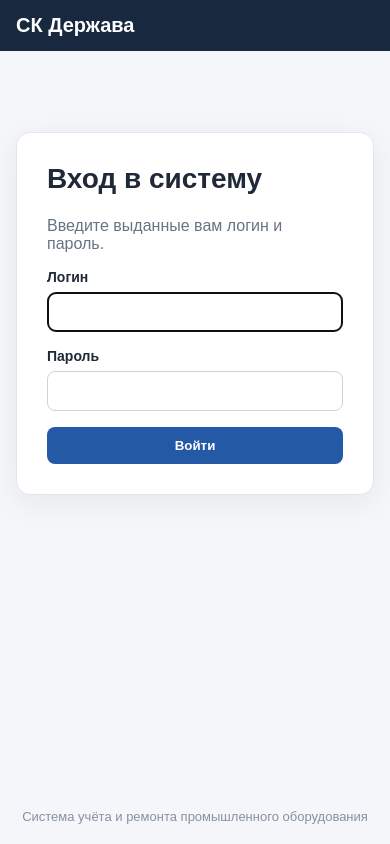
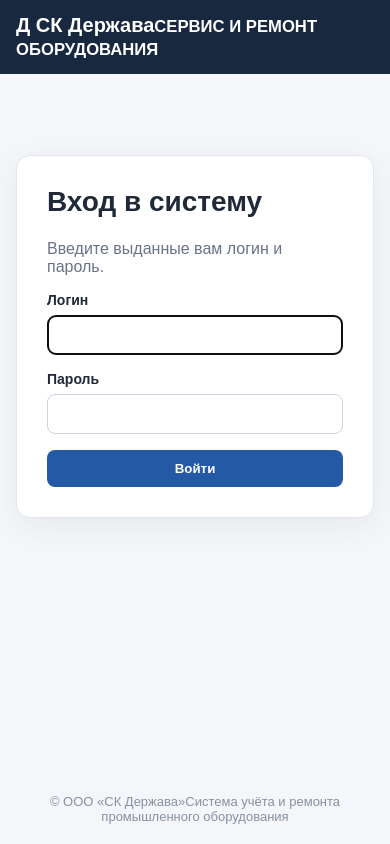
Before and after one commit to RShukrona/UchPrak2026, a Flask app: page /login in a window 390 px wide. Run offline with Flask 3, Linux system fonts and the light colour scheme; some libraries are stand-ins or nearby versions.

Commit message:
Redesign interface and improve responsive templates

```diff
--- a/templates/base.html
+++ b/templates/base.html
@@ -3,24 +3,35 @@
 <head>
   <meta charset="utf-8">
   <meta name="viewport" content="width=device-width, initial-scale=1">
-  <title>{% block title %}СК Держава — ремонт оборудования{% endblock %}</title>
+  <meta name="theme-color" content="#101d35">
+  <title>{% block title %}СК Держава — сервисная система{% endblock %}</title>
+  <link rel="preconnect" href="https://fonts.googleapis.com">
+  <link rel="preconnect" href="https://fonts.gstatic.com" crossorigin>
+  <link href="https://fonts.googleapis.com/css2?family=Manrope:wght@400;500;600;700;800&display=swap" rel="stylesheet">
   <link rel="stylesheet" href="{{ url_for('static', filename='style.css') }}">
 </head>
 <body>
 <header class="topbar">
-  <a class="brand" href="{{ url_for('dashboard') if session.get('user_id') else url_for('login') }}">СК Держава</a>
+  <a class="brand" href="{{ url_for('dashboard') if session.get('user_id') else url_for('login') }}">
+    <span class="brand-mark">Д</span>
+    <span><strong>СК Держава</strong><small>СЕРВИС И РЕМОНТ ОБОРУДОВАНИЯ</small></span>
+  </a>
   {% if session.get('user_id') %}
-  <div class="userbar"><span>{{ session.get('username') }} · {{ session.get('role') }}</span>
-    <form method="post" action="{{ url_for('logout') }}"><input type="hidden" name="csrf_token" value="{{ csrf_token() }}"><button class="button button-light" type="submit">Выйти</button></form>
+  <div class="userbar">
+    <div class="user-meta"><span class="user-dot"></span><span><strong>{{ session.get('username') }}</strong><small>{{ role_labels.get(session.get('role'), '') }}</small></span></div>
+    <form method="post" action="{{ url_for('logout') }}">
+      <input type="hidden" name="csrf_token" value="{{ csrf_token() }}">
+      <button class="button button-ghost" type="submit">Выйти <span aria-hidden="true">↗</span></button>
+    </form>
   </div>
   {% endif %}
 </header>
 <main class="container">
   {% with messages = get_flashed_messages(with_categories=true) %}
-    {% if messages %}<div class="messages">{% for category, message in messages %}<div class="alert {{ category }}">{{ message }}</div>{% endfor %}</div>{% endif %}
+    {% if messages %}<div class="messages">{% for category, message in messages %}<div class="alert {{ category }}"><span class="alert-icon">{% if category == 'success' %}✓{% else %}!{% endif %}</span>{{ message }}</div>{% endfor %}</div>{% endif %}
   {% endwith %}
   {% block content %}{% endblock %}
 </main>
-<footer>Система учёта и ремонта промышленного оборудования</footer>
+<footer class="footer"><span>© ООО «СК Держава»</span><span>Система учёта и ремонта промышленного оборудования</span></footer>
 </body>
 </html>
```
